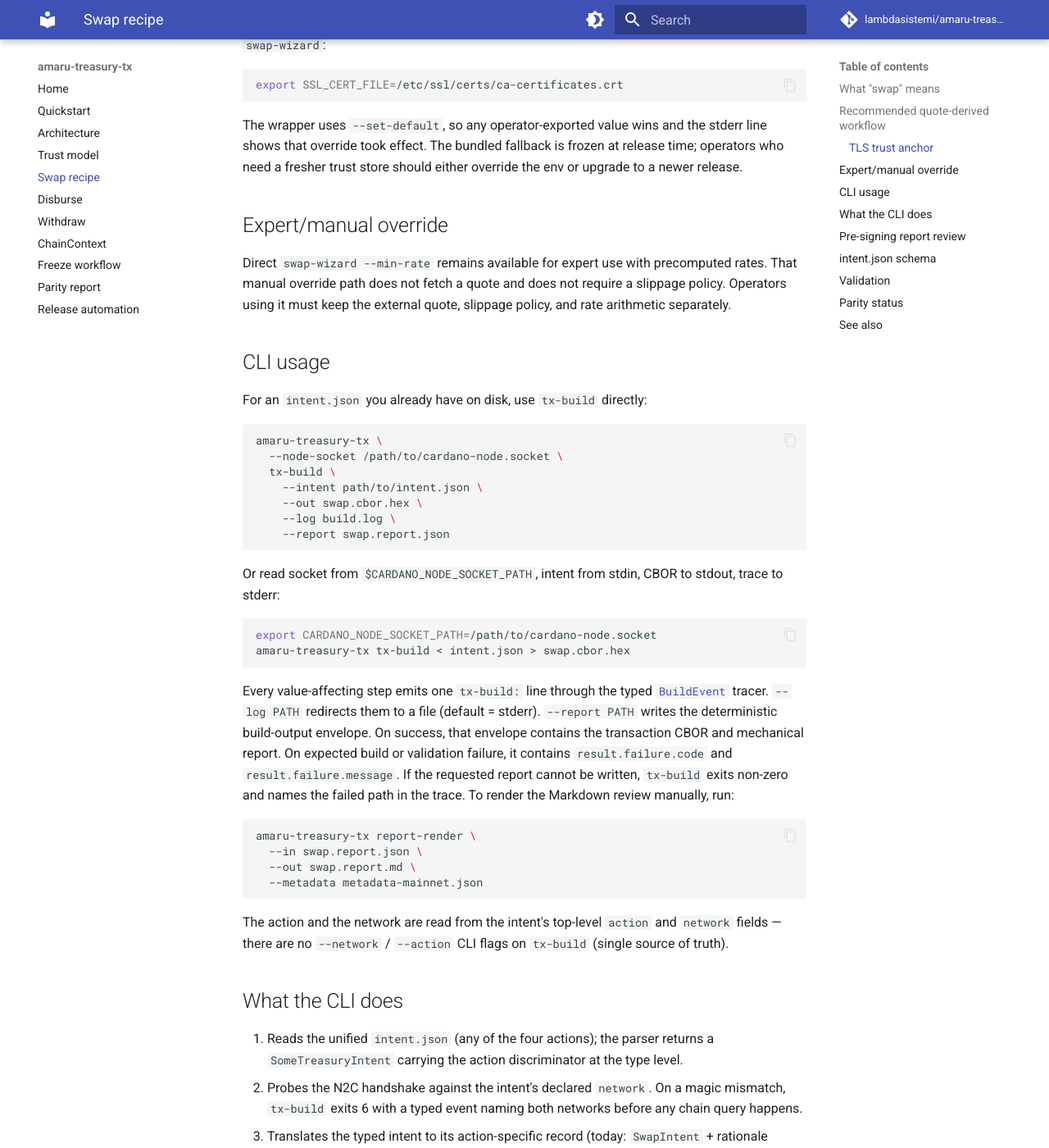
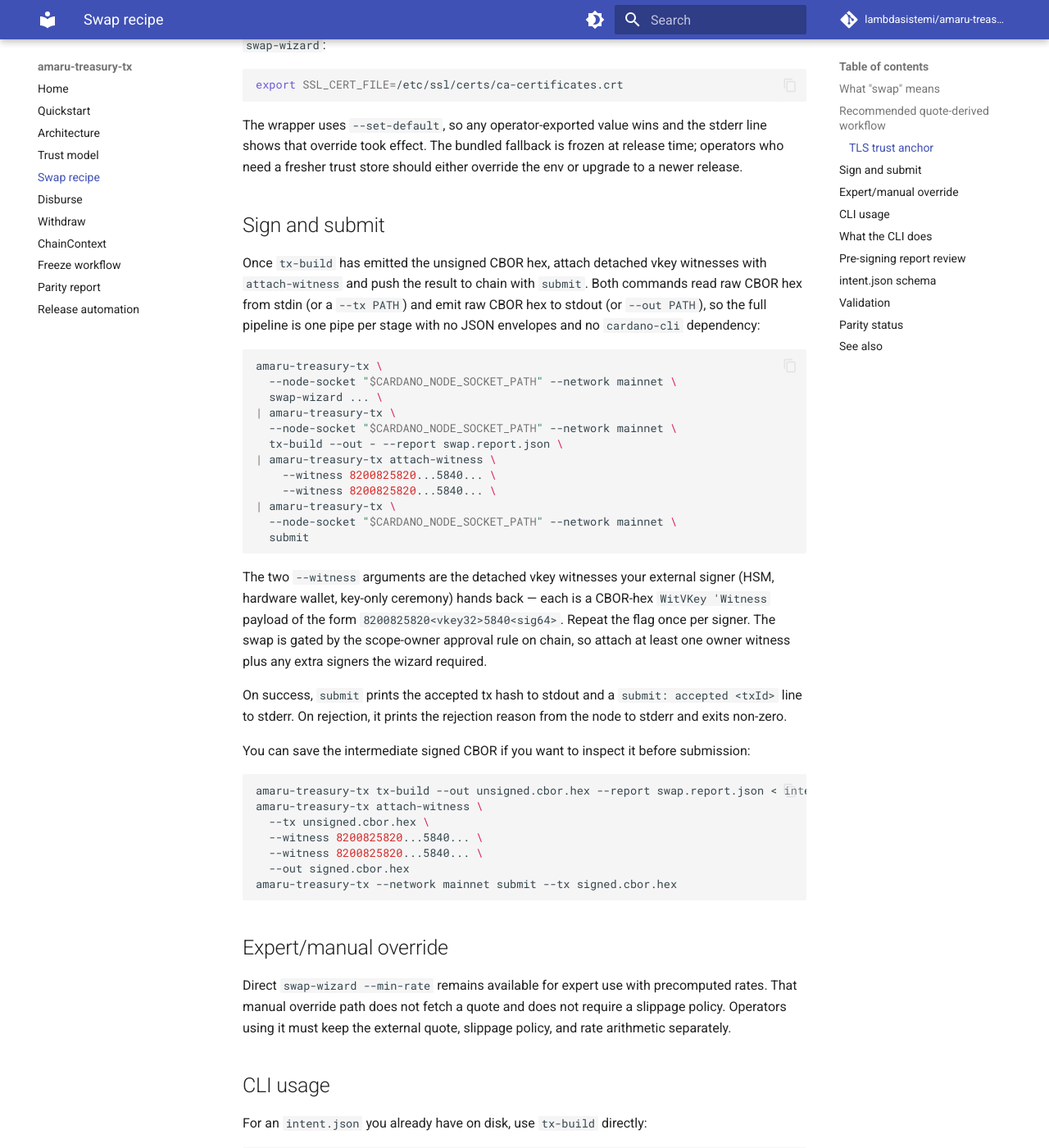
Before and after one commit to lambdasistemi/amaru-treasury-tx, an MkDocs documentation site: the page built from docs/swap.md, in a window 1280 px wide and 1400 px high, scrolled down 1826 px. Shown: the whole window at 82% size. Built offline with MkDocs 1.6.1 and Material for MkDocs 9.7.7, drawn with Linux system fonts in a browser that asks for light colours; comment, search, counter and statistics services are not loaded.

Commit message:
feat(095): add attach-witness and submit CLI commands
Replace the cardano-cli + docker round-trip needed today to sign and
push a swap with two new subcommands that speak the same raw CBOR hex
that tx-build emits, no JSON envelopes, no docker copies, no
cardano-cli dependency.

* `Amaru.Treasury.Tx.AttachWitness` — pure decode of the unsigned
  Conway tx and each detached vkey witness, merge into the witness
  set, re-encode as hex.
* `Amaru.Treasury.Tx.Submit` — wraps cardano-node-clients'
  Submitter / mkN2CSubmitter to push a signed Conway tx via the local
  socket, returning typed outcome (accepted / rejected / decode error).
* `Amaru.Treasury.Cli.AttachWitness`, `Amaru.Treasury.Cli.Submit`
  — pipe-friendly CLI wrappers; both default tx input to stdin and
  output to stdout.
* `attach-witness`/`submit` wired into the top-level Cli parser and
  Main dispatcher.
* Unit tests in `Amaru.Treasury.Tx.AttachWitnessSpec`: byte-faithful
  round-trip against the frozen swap fixture, trailing-newline
  tolerance, empty-witness-set no-op, and typed-error coverage for
  invalid hex and non-Conway-tx inputs.
* `docs/swap.md` "Sign and submit" section: the four-command pipe and
  a no-pipe variant for operators who want intermediate artifacts.

The previous swap operator recipe:

    tx-build → wrap in JSON envelope → docker cp → cardano-cli
    transaction assemble → docker cp back → cardano-cli transaction
    submit

becomes:

    tx-build --out - | attach-witness --witness HEX --witness HEX \
                    | submit

Closes #95.

````diff
--- a/docs/swap.md
+++ b/docs/swap.md
@@ -97,6 +97,54 @@ The wrapper uses `--set-default`, so any operator-exported value wins
 and the stderr line shows that override took effect. The bundled
 fallback is frozen at release time; operators who need a fresher trust
 store should either override the env or upgrade to a newer release.
+
+## Sign and submit
+
+Once `tx-build` has emitted the unsigned CBOR hex, attach detached
+vkey witnesses with `attach-witness` and push the result to chain
+with `submit`. Both commands read raw CBOR hex from stdin (or a
+`--tx PATH`) and emit raw CBOR hex to stdout (or `--out PATH`), so
+the full pipeline is one pipe per stage with no JSON envelopes and
+no `cardano-cli` dependency:
+
+```bash
+amaru-treasury-tx \
+  --node-socket "$CARDANO_NODE_SOCKET_PATH" --network mainnet \
+  swap-wizard ... \
+| amaru-treasury-tx \
+  --node-socket "$CARDANO_NODE_SOCKET_PATH" --network mainnet \
+  tx-build --out - --report swap.report.json \
+| amaru-treasury-tx attach-witness \
+    --witness 8200825820...5840... \
+    --witness 8200825820...5840... \
+| amaru-treasury-tx \
+  --node-socket "$CARDANO_NODE_SOCKET_PATH" --network mainnet \
+  submit
+```
+
+The two `--witness` arguments are the detached vkey witnesses your
+external signer (HSM, hardware wallet, key-only ceremony) hands back
+— each is a CBOR-hex `WitVKey 'Witness` payload of the form
+`8200825820<vkey32>5840<sig64>`. Repeat the flag once per signer. The
+swap is gated by the scope-owner approval rule on chain, so attach at
+least one owner witness plus any extra signers the wizard required.
+
+On success, `submit` prints the accepted tx hash to stdout and a
+`submit: accepted <txId>` line to stderr. On rejection, it prints the
+rejection reason from the node to stderr and exits non-zero.
+
+You can save the intermediate signed CBOR if you want to inspect it
+before submission:
+
+```bash
+amaru-treasury-tx tx-build --out unsigned.cbor.hex --report swap.report.json < intent.json
+amaru-treasury-tx attach-witness \
+  --tx unsigned.cbor.hex \
+  --witness 8200825820...5840... \
+  --witness 8200825820...5840... \
+  --out signed.cbor.hex
+amaru-treasury-tx --network mainnet submit --tx signed.cbor.hex
+```
 
 ## Expert/manual override
 
````
Also changed, not shown: 8 other files.
